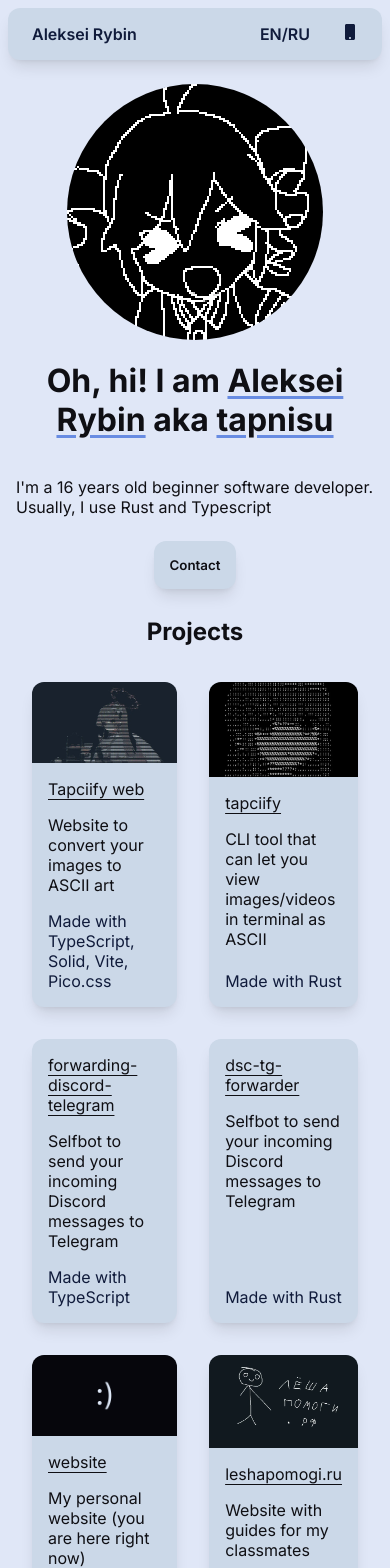
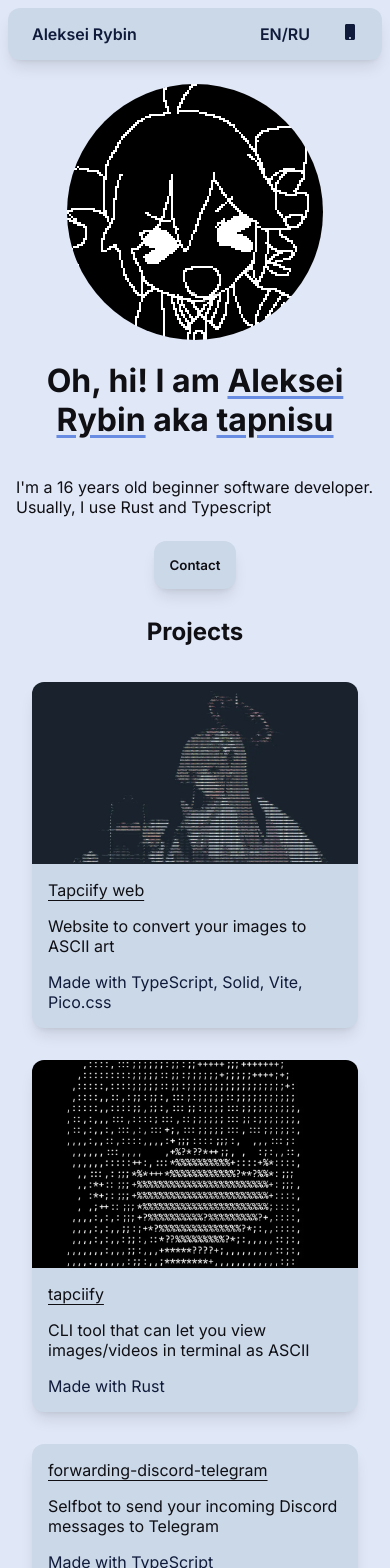
Before and after one commit to tapnisu/tapni.su, a Next.js app: page / in a window 390 px wide. Shown: the top 1568 px of the page. Built offline with nearby package versions, Linux system fonts and the light colour scheme.

Commit message:
Fix grid for phones

```diff
--- a/components/projects/projects.module.css
+++ b/components/projects/projects.module.css
@@ -2,3 +2,9 @@
   display: grid;
   grid-template-columns: 1fr 1fr;
 }
+
+@media (max-width: 768px) {
+  .projects {
+    grid-template-columns: 1fr;
+  }
+}
```
